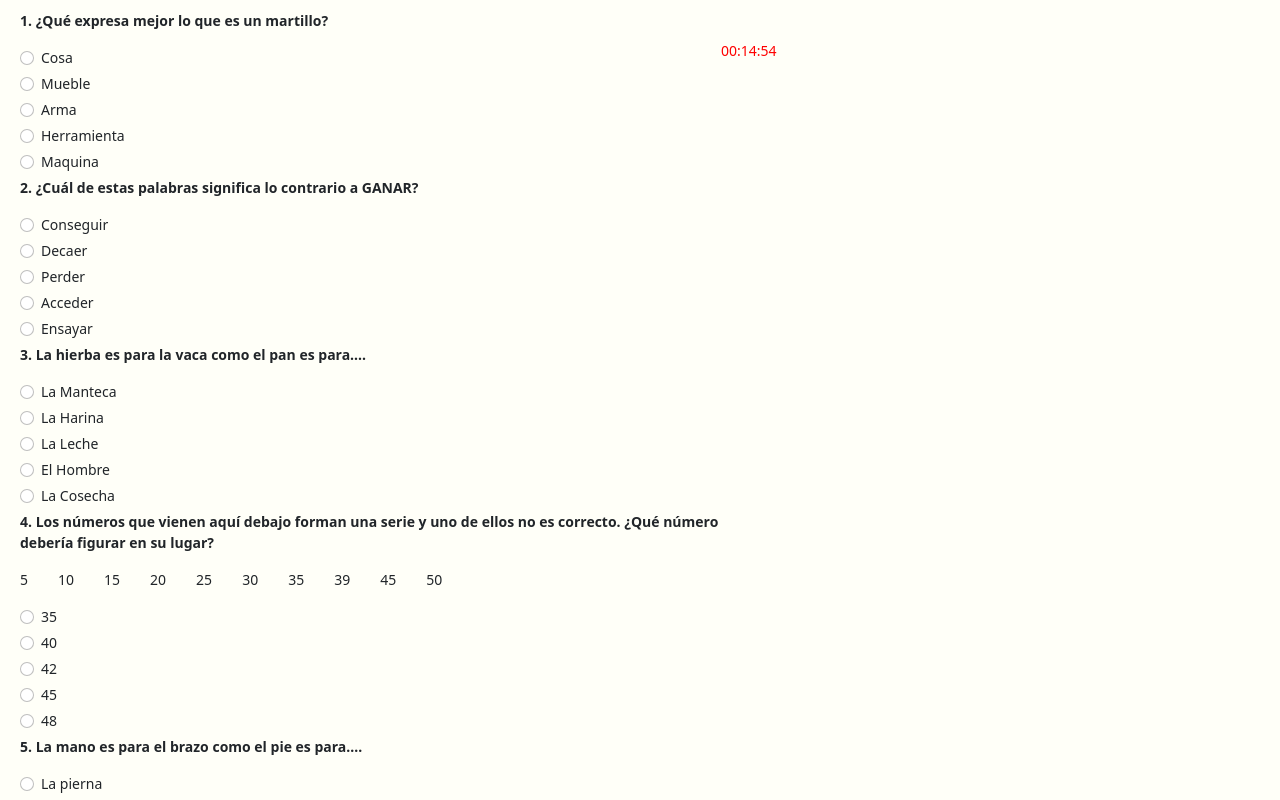
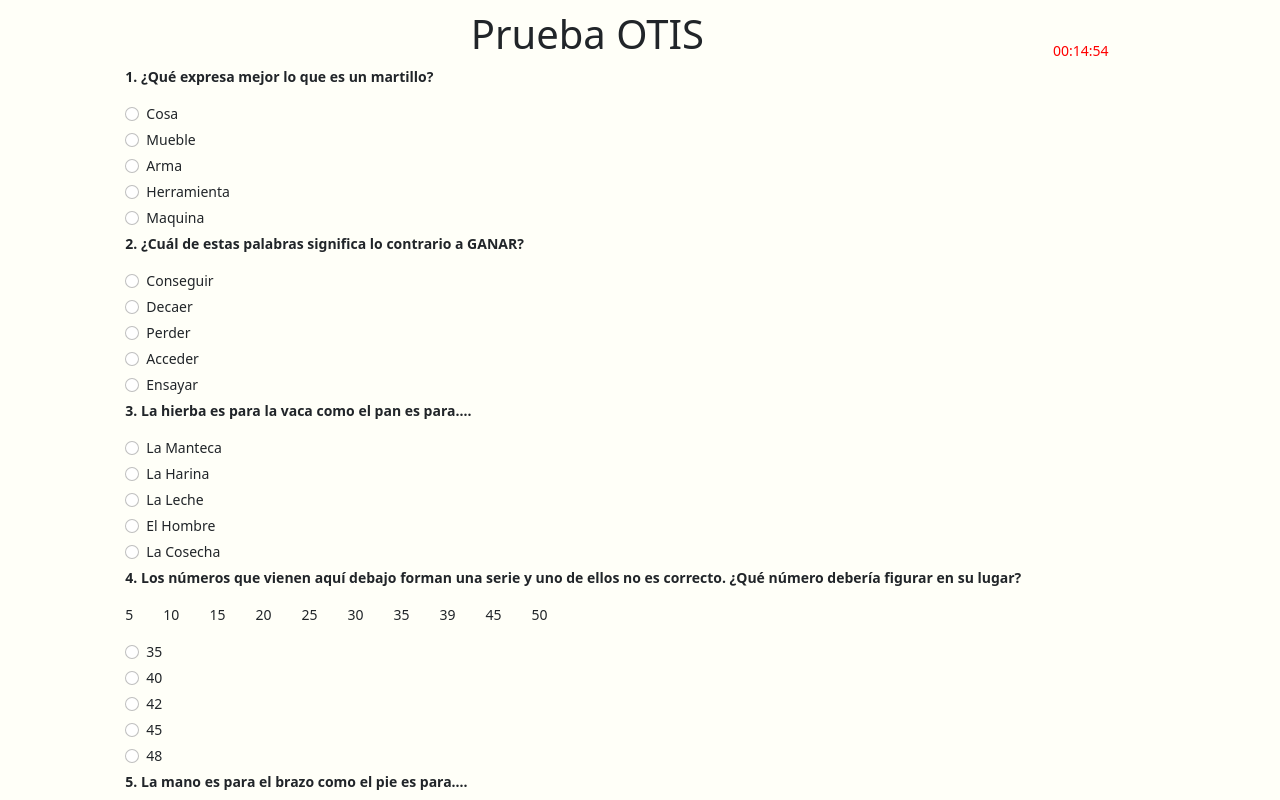
Before and after one commit to AGM-Consultoria-Peru/plataforma-evaluados, a React (Create React App) app: page /#/otisprueba in a window 1280 px wide. Shown: the top 800 px of the page. Built offline with nearby package versions, Linux system fonts and the light colour scheme.

Commit message:
cambios finales

```diff
--- a/src/App.css
+++ b/src/App.css
@@ -3,6 +3,11 @@
   margin: 0;
   padding: 0;
 
+}
+.titulobarsit{
+  display: flex;
+  justify-content: center;
+  font-size: 40px;
 }
 .bienvenida{
   display: flex;
--- a/src/Componentes/Barsit/Prueba/Barsit.js
+++ b/src/Componentes/Barsit/Prueba/Barsit.js
@@ -17,28 +17,32 @@ export default function Barsit() {
   const hoursMinSecs = { hours: 0, minutes: 10, seconds: 0 };
   return (
     <div className="contenido">
-      <div>
-        <div className="col-xl-7 md-10">
-          <Pregunta1a5/>
-          <Pregunta6a10/>
-          <Pregunta11a14/>
+      <div className="row">
+        <div className="col-xl-1 md-2"></div>
+
+        <div className="col-xl-9 md-8">
+          <h1 className="titulobarsit">Prueba BARSIT</h1>
+          <Pregunta1a5 />
+          <Pregunta6a10 />
+          <Pregunta11a14 />
           <Pregunta15a20 />
           <Pregunta21a25 />
-          <Pregunta26a30/>
+          <Pregunta26a30 />
           <Pregunta31a35 />
           <Pregunta36a40 />
           <Pregunta41a45 />
           <Pregunta46a50 />
           <Pregunta51a55 />
           <Pregunta56a60 />
+          <Link to="/barsitdespedida">
+            <button className="btn btn-danger">Finalizar</button>
+          </Link>
+        </div>
+
+        <div className="App-timer col-xl-2 md-2">
+          <CountDownTimer hoursMinSecs={hoursMinSecs} />
         </div>
       </div>
-      <div className="App-timer col-xl-5 md-2">
-        <CountDownTimer hoursMinSecs={hoursMinSecs} />
-      </div>
-      <Link to="/barsitdespedida">
-      <button className="btn btn-danger">Finalizar</button>
-      </Link>
     </div>
   );
 }
--- a/src/Componentes/OTIS/OtisPrueba.js
+++ b/src/Componentes/OTIS/OtisPrueba.js
@@ -14,9 +14,11 @@ export default function OtisPrueba() {
   const hoursMinSecs = { hours: 0, minutes: 15, seconds: 0 };
   return (
     <div className="contenido">
-      <div>
+      <div className="row">
+      <div className="col-xl-1 md-2"></div>
 
-        <div className="col-xl-7 md-10">
+        <div className="col-xl-9 md-10">
+        <h1 className="titulobarsit">Prueba OTIS</h1>
           <Pregunta1a5 />
           <Pregunta6a10 />
           <Pregunta11a15 />
@@ -26,7 +28,7 @@ export default function OtisPrueba() {
           <Pregunta31a35 />
           <Pregunta36a40 />
         </div>
-        <div className="App-timer col-xl-5 md-2" >
+        <div className="App-timer col-xl-2 md-2" >
           <CountDownTimer hoursMinSecs={hoursMinSecs} />
         </div>
         <Link to="/otisdespedida">
```
